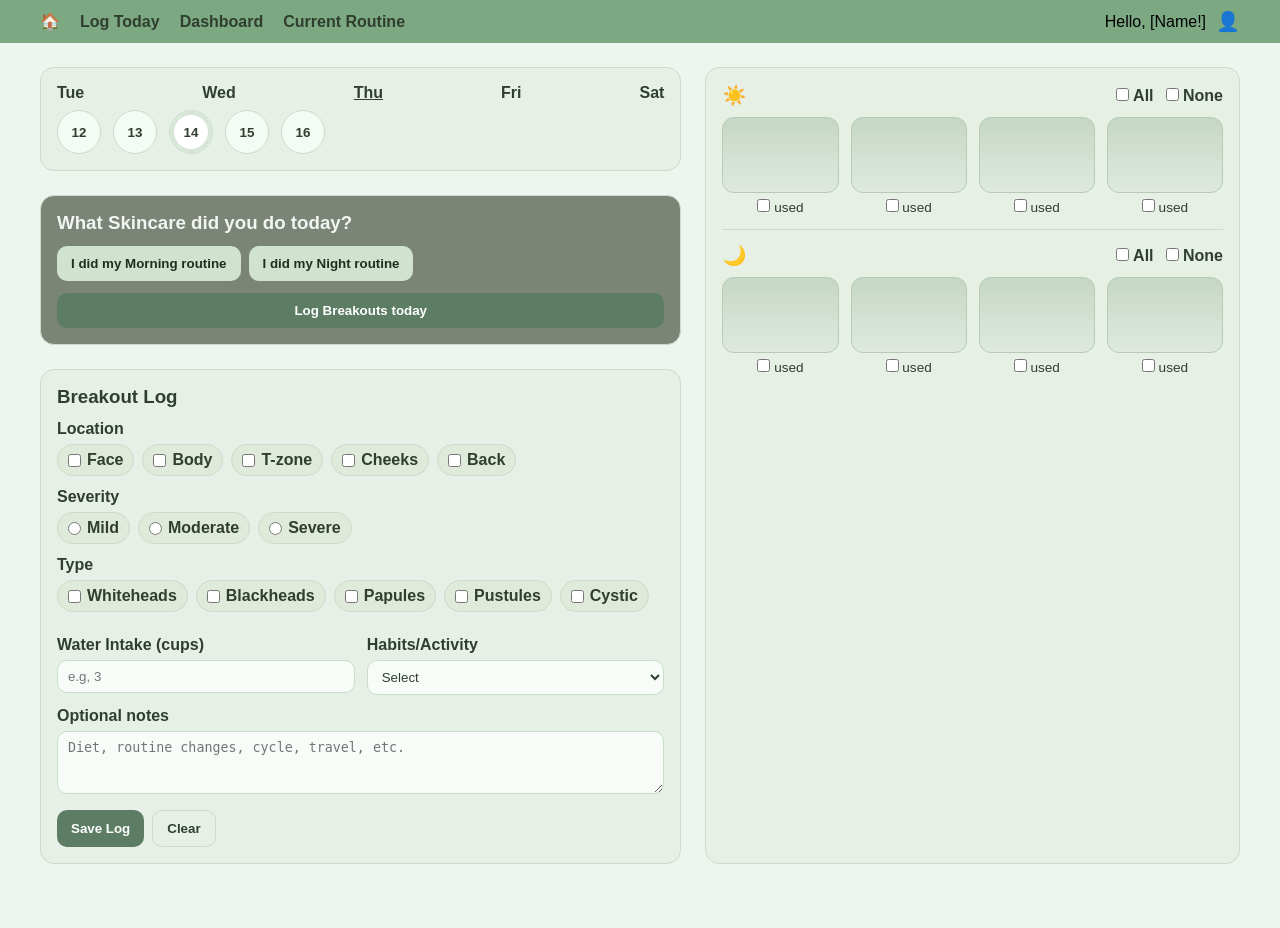
After one commit to michelleegao/CS-4640-Clara, a PHP site: page /daily_log.html in a window 1280 px wide. The commit adds this page. Run offline with PHP 8.4, Linux system fonts and the light colour scheme.

Commit message:
daily logger base html and css (style.css) complete

```diff
--- /dev/null
+++ b/daily_log.html
@@ -0,0 +1,193 @@
+<!DOCTYPE html>
+<html lang="en">
+<head>
+    <meta charset="UTF-8">
+    <meta name="viewport" content="width=device-width, initial-scale=1">
+    <title>Clara: Current Routine</title>
+    <link rel="stylesheet" href="styles/style.css">
+    <meta name="author" content="Henna Panjshiri, kew4bd">
+</head>
+
+<body>
+    <header>
+        <!-- Navigation Bar -->
+        <nav class="navbar">
+            <!-- Navigation Left -->
+            <div class="nav-left">
+                <a href="index.html" class="home-icon">🏠</a>
+                <ul>
+                    <li><a href="index.html">Log Today</a></li>
+                    <li><a href="index.html">Dashboard</a></li>
+                    <li><a href="base_temp.html">Current Routine</a></li>
+                </ul>
+            </div>
+
+            <!-- Navigation Right -->
+            <div class="nav-right">
+                <span>Hello, [Name!]</span>
+                <a href="index.html" class="profile-icon">👤</a>
+            </div>
+        </nav>
+    </header>
+
+    <!-- Page Content -->
+    <main class="page">
+        <section class="grid">
+            <!-- Left Column -->
+            <div class="left-col">
+                <!-- Weekly section -->
+                <div class="week-card">
+                    <div class="week-header">
+                        <span>Tue</span><span>Wed</span><span class="today">Thu</span><span>Fri</span><span>Sat</span>
+                    </div>
+                    <div class="week-dots">
+                        <button aria-label="12">12</button>
+                        <button aria-label="13">13</button>
+                        <button class="day-selected" aria-current="date" aria-label="14">14</button>
+                        <button aria-label="15">15</button>
+                        <button aria-label="16">16</button>
+                    </div>
+                </div>
+
+                <!-- Prompt section -->
+                <div class="prompt-card">
+                    <h3>What Skincare did you do today?</h3>
+                    <div class="prompt-actions">
+                        <button class="btn btn-secondary">I did my Morning routine</button>
+                        <button class="btn btn-secondary">I did my Night routine</button>
+                    </div>
+                    <button class="btn btn-primary wide">Log Breakouts today</button>
+                </div>
+
+                <!-- Breakout logging form (simple structure) -->
+                <form class="log-form" aria-labelledby="log-title">
+                    <h3 id="log-title">Breakout Log</h3>
+
+                    <div class="field-row">
+                        <label for="where">Location</label>
+                        <div class="pill-group" id="where">
+                            <label><input type="checkbox"> Face</label>
+                            <label><input type="checkbox"> Body</label>
+                            <label><input type="checkbox"> T-zone</label>
+                            <label><input type="checkbox"> Cheeks</label>
+                            <label><input type="checkbox"> Back</label>
+                        </div>
+                    </div>
+
+                    <div class="field-row">
+                        <label for="severity">Severity</label>
+                        <div class="pill-group" id="severity">
+                            <label><input type="radio" name="sev"> Mild</label>
+                            <label><input type="radio" name="sev"> Moderate</label>
+                            <label><input type="radio" name="sev"> Severe</label>
+                        </div>
+                    </div>
+
+                    <div class="field-row">
+                        <label for="type">Type</label>
+                        <div class="pill-group" id="type">
+                            <label><input type="checkbox"> Whiteheads</label>
+                            <label><input type="checkbox"> Blackheads</label>
+                            <label><input type="checkbox"> Papules</label>
+                            <label><input type="checkbox"> Pustules</label>
+                            <label><input type="checkbox"> Cystic</label>
+                        </div>
+                    </div>
+
+                    <div class="two-col">
+                        <div class="field">
+                            <label for="water">Water Intake (cups)</label>
+                            <input id="water" type="number" min="0" placeholder="e.g, 3">
+                        </div>
+                        <div class="field">
+                            <label for="activity">Habits/Activity</label>
+                            <select id="activity">
+                                <option>Select</option>
+                                <option>Workout</option>
+                                <option>High stress</option>
+                                <option>Good sleep</option>
+                                <option>New product</option>
+                            </select>
+                        </div>
+                    </div>
+
+                    <div class="field">
+                        <label for="notes">Optional notes</label>
+                        <textarea id="notes" rows="3" placeholder="Diet, routine changes, cycle, travel, etc."></textarea>
+                    </div>
+
+                    <div class="form-actions">
+                        <button class="btn btn-primary">Save Log</button>
+                        <button class="btn btn-ghost" type="reset">Clear</button>
+                    </div>
+                </form>
+            </div>
+
+            <!-- Right Column: Routine tracker -->
+            <aside class="right-col">
+                <div class="routine-card">
+                    <div class="routine-section">
+                        <div class="routine-header">
+                            <span class="icon">☀️</span>
+                            <div class="checks">
+                                <label><input type="checkbox"> All</label>
+                                <label><input type="checkbox"> None</label>
+                            </div>
+                        </div>
+
+                        <ul class="product-grid">
+                            <li>
+                                <div class="product-ghost"></div>
+                                <label class="under"><input type="checkbox"> used</label>
+                            </li>
+                            <li>
+                                <div class="product-ghost tall"></div>
+                                <label class="under"><input type="checkbox"> used</label>
+                            </li>
+                            <li>
+                                <div class="product-ghost"></div>
+                                <label class="under"><input type="checkbox"> used</label>
+                            </li>
+                            <li>
+                                <div class="product-ghost short"></div>
+                                <label class="under"><input type="checkbox"> used</label>
+                            </li>
+                        </ul>
+                    </div>
+
+                    <div class="divider"></div>
+
+                    <div class="routine-section">
+                        <div class="routine-header">
+                            <span class="icon">🌙</span>
+                            <div class="checks">
+                                <label><input type="checkbox"> All</label>
+                                <label><input type="checkbox"> None</label>
+                            </div>
+                        </div>
+
+                        <ul class="product-grid">
+                            <li>
+                                <div class="product-ghost tall"></div>
+                                <label class="under"><input type="checkbox"> used</label>
+                            </li>
+                            <li>
+                                <div class="product-ghost"></div>
+                                <label class="under"><input type="checkbox"> used</label>
+                            </li>
+                            <li>
+                                <div class="product-ghost short"></div>
+                                <label class="under"><input type="checkbox"> used</label>
+                            </li>
+                            <li>
+                                <div class="product-ghost"></div>
+                                <label class="under"><input type="checkbox"> used</label>
+                            </li>
+                        </ul>
+                    </div>
+                </div>
+            </aside>
+        </section>
+    </main>
+</body>
+</html>
--- a/styles/style.css
+++ b/styles/style.css
@@ -1,3 +1,4 @@
+/* ---------- Basic setup ---------- */
 * {
     margin: 0;
     padding: 0;
@@ -7,6 +8,8 @@
 body {
     font-family: Arial, sans-serif;
 }
+
+/* ---------- Navigation bar ---------- */
 
 .navbar {
     background-color: #7ca982;
@@ -65,3 +68,140 @@ body {
     background-color: #CFE3CF;
     border-radius: 10px 10px 0 0;
 }
+
+/* ---------- Page layout ---------- */
+.page {
+    background: #eef5ee;
+    min-height: 100vh;
+    padding: 24px 24px 64px;
+}
+
+.grid {
+    display: grid;
+    grid-template-columns: 1.2fr 1fr;
+    gap: 24px;
+    max-width: 1200px;
+    margin: 0 auto;
+}
+
+.left-col, .right-col { display: grid; gap: 24px; }
+
+/* ---------- Section ---------- */
+.week-card,
+.prompt-card,
+.log-form,
+.routine-card,
+.history-card {
+    background: #e7f0e7;
+    border: 1px solid #c9ddc9;
+    border-radius: 14px;
+    padding: 16px;
+}
+
+.prompt-card { background: #7a8477; color: #f2f5f2; }
+.prompt-card h3 { font-weight: 700; margin-bottom: 12px; }
+.prompt-actions { display: flex; gap: 8px; margin-bottom: 12px; flex-wrap: wrap; }
+
+/* ---------- Week section ---------- */
+.week-header {
+    display: flex;
+    justify-content: space-between;
+    font-weight: 600;
+    color: #2f3e2f;
+    margin-bottom: 8px;
+}
+.week-header .today { text-decoration: underline; }
+
+
+.week-dots {
+    display: flex; gap: 12px; align-items: center;
+}
+.week-dots button {
+    width: 44px; height: 44px; border-radius: 50%;
+    border: 1px solid #c9ddc9; background: #f4faf4; color: #2f3e2f;
+    font-weight: 600; cursor: pointer;
+}
+.week-dots .day-selected {
+    background: #ffffff; box-shadow: 0 0 0 4px #d7e6d7 inset;
+}
+
+
+/* ---------- Buttons ---------- */
+.btn {
+    border: none;
+    border-radius: 10px;
+    padding: 10px 14px;
+    font-weight: 700;
+    cursor: pointer;
+}
+.btn-primary { background: #5c7d64; color: #ffffff; }
+.btn-secondary { background: #cfe3cf; color: #1f2f1f; }
+.btn-ghost { background: transparent; color: #2f3e2f; border: 1px solid #c9ddc9; }
+.btn.wide { width: 100%; }
+
+
+/* ---------- Form ---------- */
+.log-form h3 { margin-bottom: 8px; color: #2f3e2f; }
+.field, .field-row { margin-top: 12px; }
+.field label, .field-row > label { font-weight: 700; color: #2f3e2f; display: block; margin-bottom: 6px; }
+
+
+.pill-group {
+    display: flex; gap: 8px; flex-wrap: wrap;
+}
+.pill-group label {
+    display: inline-flex; align-items: center; gap: 6px;
+    background: #dfeadb; border: 1px solid #c9ddc9;
+    padding: 6px 10px; border-radius: 999px; color: #2f3e2f; font-weight: 600;
+}
+
+
+.two-col {
+    display: grid; grid-template-columns: 1fr 1fr; gap: 12px; margin-top: 12px;
+}
+.field input[type="number"],
+.field input[type="date"],
+.field select,
+textarea {
+    width: 100%;
+    border: 1px solid #c9ddc9;
+    border-radius: 10px;
+    padding: 8px 10px;
+    background: #f8fcf8;
+    color: #2f3e2f;
+}
+textarea { resize: vertical; }
+
+
+.form-actions { display: flex; gap: 8px; margin-top: 12px; }
+
+
+/* ---------- Routine tracker ---------- */
+.routine-card { background: #e6f0e4; }
+.routine-section + .routine-section { margin-top: 12px; }
+.routine-header {
+    display: flex; align-items: center; justify-content: space-between;
+    margin-bottom: 10px;
+}
+.routine-header .icon { font-size: 1.2rem; }
+.routine-header .checks { display: flex; gap: 12px; color: #2f3e2f; font-weight: 700; }
+
+
+.product-grid {
+    list-style: none; display: grid; grid-template-columns: repeat(4, 1fr);
+    gap: 12px; padding: 0; margin: 0;
+}
+.product-grid li { display: grid; gap: 6px; justify-items: center; }
+.product-ghost {
+    width: 100%; height: 76px; border-radius: 12px;
+    background: linear-gradient(#c6d7c6, #dfe9df);
+    border: 1px solid #b7cbb7;
+}
+
+
+.under { font-size: 0.85rem; color: #2f3e2f; }
+
+
+.divider {
+    border-top: 1px solid #c9ddc9; margin: 14px 0;
+}
```
